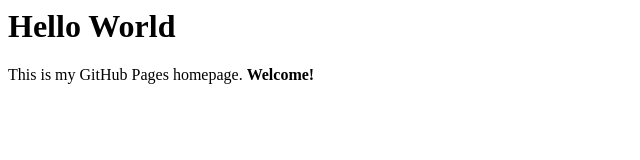
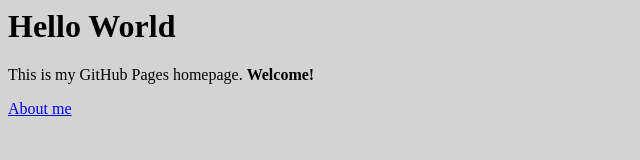
Before and after one commit to rijkdw/rijkdw.github.io, a plain HTML site: page index.html in a window 1280 px wide. Shown: the whole page, without its empty margins (0-640 px from the left). Drawn offline with Linux system fonts and the light colour scheme.

Commit message:
Added an about page

```diff
--- a/index.html
+++ b/index.html
@@ -1,7 +1,8 @@
 <head>
 	<title>Rijk's Home Page</title>
 </head>
-<body>
+<body style="background-color: LightGray;">
 	<h1>Hello World</h1>
 	<p>This is my GitHub Pages homepage.  <b>Welcome!</b></p>
+	<a href="about.html">About me</a>
 </body>
```
Also changed, not shown: about.html (added, +8 -0 lines).
